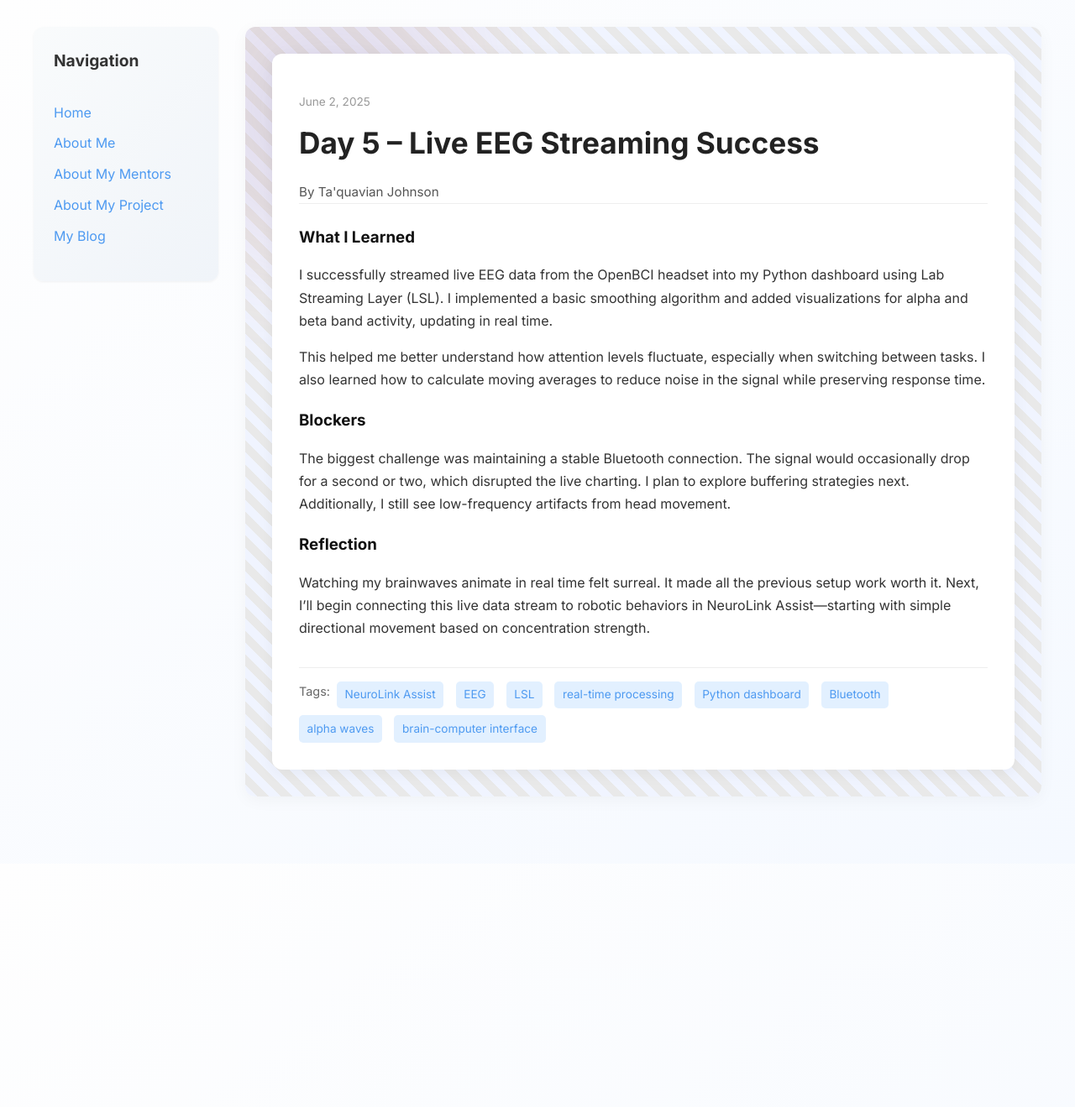
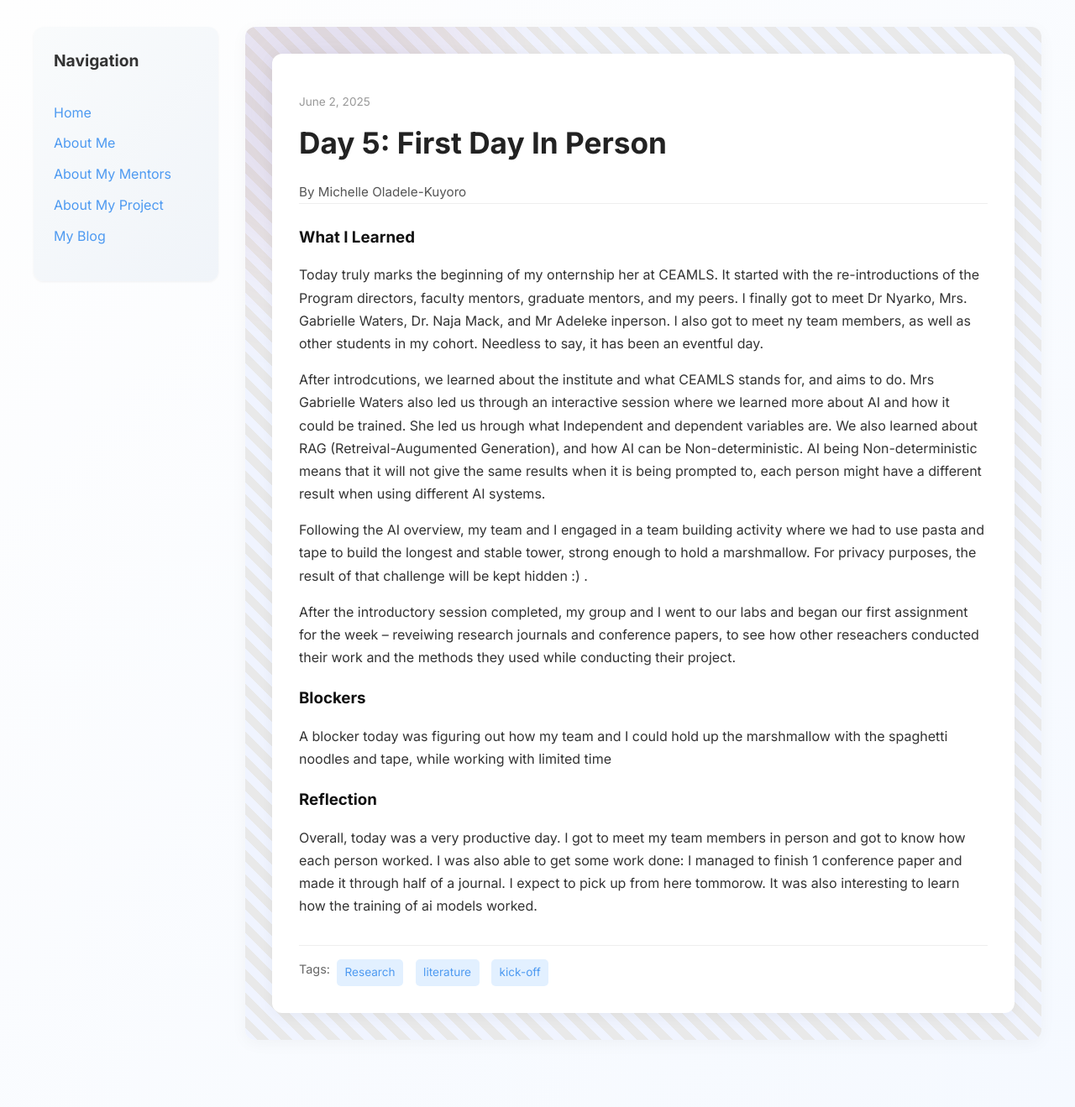
Before and after one commit to Miola585/Miola585.github.io, a Jekyll site: the page built from _posts/2025-06-02-day-5.md, in a window 1280 px wide. Shown: the whole page at 84% size. Built offline with Jekyll 4.4.1, drawn with Linux system fonts in a browser that asks for light colours; before the commit the page ends 1029 px from its top, so only the background shows below that.

Commit message:
Update 2025-06-02-day-5.md

```diff
--- a/_posts/2025-06-02-day-5.md
+++ b/_posts/2025-06-02-day-5.md
@@ -1,19 +1,23 @@
 ---
 layout: post
-title: "Day 5 – Live EEG Streaming Success"
+title: "Day 5: First Day In Person"
 date: 2025-06-02
-author: Ta'quavian Johnson
+author: Michelle Oladele-Kuyoro
 permalink: /day5.html
-tags: ["NeuroLink Assist", "EEG", "LSL", "real-time processing", "Python dashboard", "Bluetooth", "alpha waves", "brain-computer interface"]
+tags: ["Research", "literature", "kick-off"]
 
 what_i_learned: |
-  I successfully streamed live EEG data from the OpenBCI headset into my Python dashboard using Lab Streaming Layer (LSL). I implemented a basic smoothing algorithm and added visualizations for alpha and beta band activity, updating in real time.
+  Today truly marks the beginning of my onternship her at CEAMLS. It started with the re-introductions of the Program directors, faculty mentors, graduate mentors, and my peers. I finally got to meet Dr Nyarko, Mrs. Gabrielle Waters, Dr. Naja Mack, and Mr Adeleke inperson. I also got to meet ny team members, as well as other students in my cohort. Needless to say, it has been an eventful day.
 
-  This helped me better understand how attention levels fluctuate, especially when switching between tasks. I also learned how to calculate moving averages to reduce noise in the signal while preserving response time.
+  After introdcutions, we learned about the institute and what CEAMLS stands for, and aims to do. Mrs Gabrielle Waters also led us through an interactive session where we learned more about AI and how it could be trained. She led us hrough what Independent and dependent variables are. We also learned about RAG (Retreival-Augumented Generation), and how AI can be Non-deterministic. AI being Non-deterministic means that it will not give the same results when it is being prompted to, each person might have a different result when using different AI systems.
+
+  Following the AI overview, my team and I engaged in a team building activity where we had to use pasta and tape to build the longest and stable tower, strong enough to hold a marshmallow. For privacy purposes, the result of that challenge will be kept hidden :) .
+
+  After the introductory session completed, my group and I went to our labs and began our first assignment for the week -- reveiwing research journals and conference papers, to see how other reseachers conducted their work and the methods they used while conducting their project.
 
 blockers: |
-  The biggest challenge was maintaining a stable Bluetooth connection. The signal would occasionally drop for a second or two, which disrupted the live charting. I plan to explore buffering strategies next. Additionally, I still see low-frequency artifacts from head movement.
+  A blocker today was figuring out how my team and I could hold up the marshmallow with the spaghetti noodles and tape, while working with limited time
 
 reflection: |
-  Watching my brainwaves animate in real time felt surreal. It made all the previous setup work worth it. Next, I’ll begin connecting this live data stream to robotic behaviors in NeuroLink Assist—starting with simple directional movement based on concentration strength.
+  Overall, today was a very productive day. I got to meet my team members in person and got to know how each person worked. I was also able to get some work done: I managed to finish 1 conference paper and made it through half of a journal. I expect to pick up from here tommorow. It was also interesting to learn how the training of ai models worked.
 ---
```
